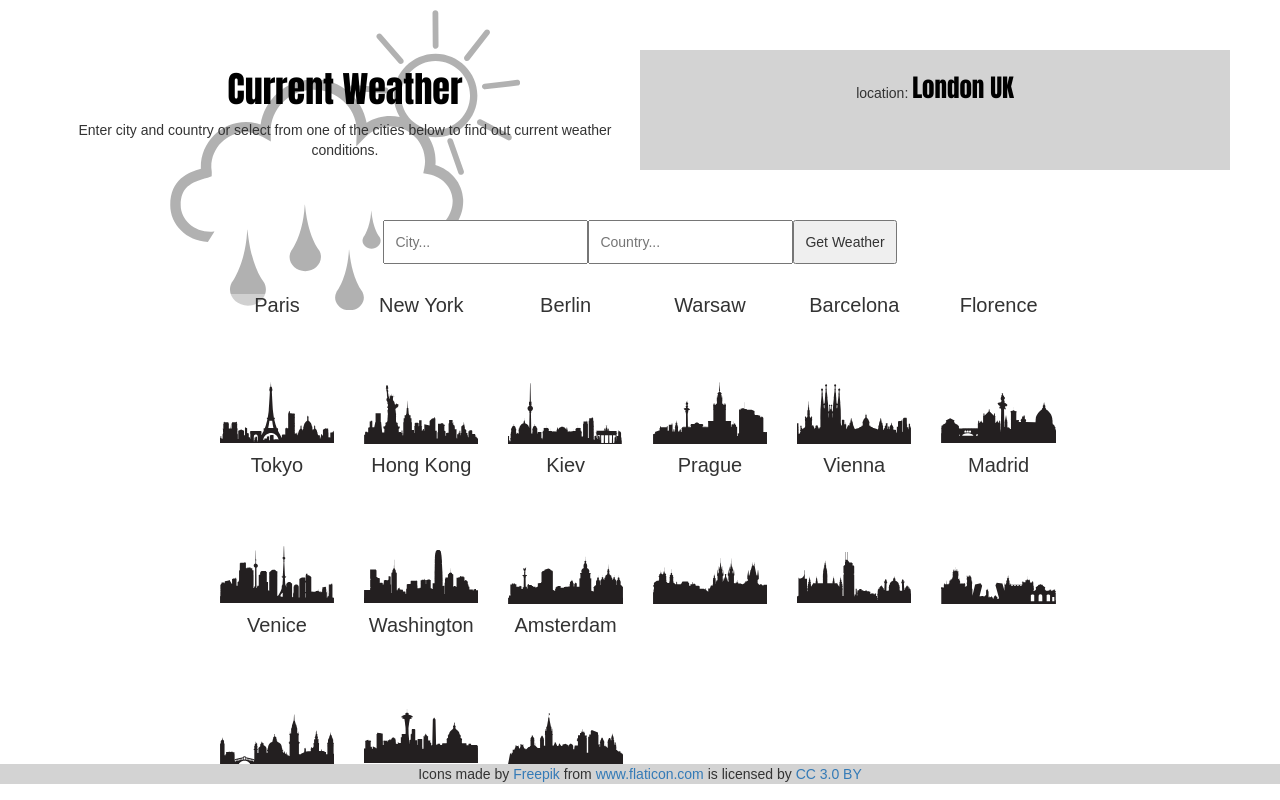
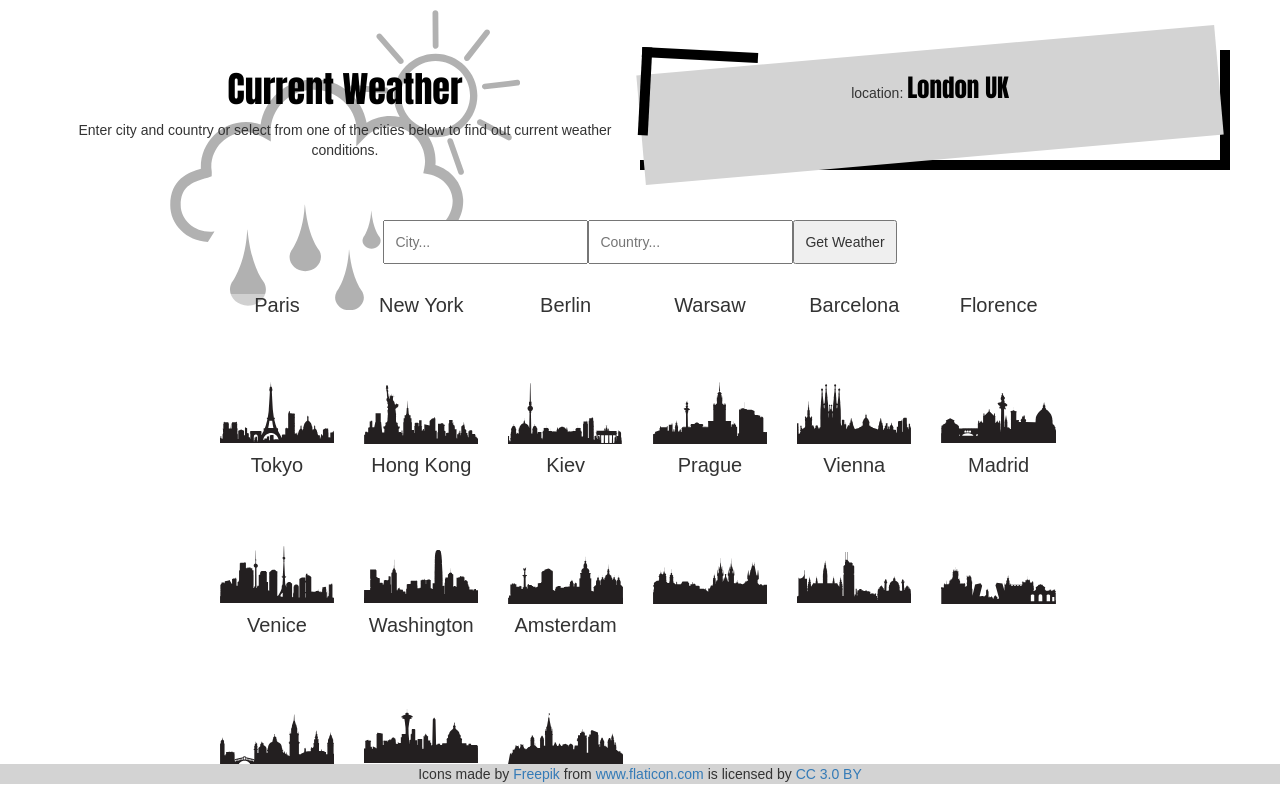
Before and after one commit to frdvorak/React-weather-app, a React (Create React App) app: page / in a window 1280 px wide. Built offline with nearby package versions, Linux system fonts and the light colour scheme; no server answers.

Commit message:
section 2 CSS styles

```diff
--- a/src/App.css
+++ b/src/App.css
@@ -24,8 +24,32 @@
   color: black;
 }
 .section-two {
+  position: relative;
   padding: 20px;
+  border-right: 10px solid black;
+  border-bottom: 10px solid black;
+  transform: rotatez(0deg);
+}
+.section-two:before {
+  content: '';
+  position: absolute;
+  top: 0; left: 0;
+  width: 100%; height: 100%;
   background: lightgray;
+  z-index: -100;
+  transform: rotatez(-5deg);
+
+}
+.section-two:after {
+  content: '';
+  position: absolute;
+  top: 0; left: 0;
+  width: 20%; height: 80%;
+  border-left: 10px solid black;
+  border-top: 10px solid black;
+  z-index: -100;
+  transform: rotatez(3deg);
+
 }
 .section-one h1 {
 
--- a/src/App.js
+++ b/src/App.js
@@ -21,14 +21,13 @@ class App extends Component {
 
   // show current data for default city (London)
   componentDidMount = async () => {
-    console.log('aaa');
     const city = this.state.city;
     const country = this.state.country;
     // call api, convert it to JSON, save that in variable 'data'
     const api_call = await fetch(`//api.openweathermap.org/data/2.5/weather?q=${city},${country}&appid=${API_KEY}&units=metric`);
     const data = await api_call.json();
       if (city && country && data.name) { //data.name is incuded so we setState only when we find city in the database
-        console.log(data);
+        //console.log(data);
         this.setState({
           city: data.name,
           temperature: data.main.temp,
@@ -123,7 +122,7 @@ class App extends Component {
         <div class="header">
           <div className="section-one">
             <Titles />
-            <WeatherIcon description={this.state.des} />
+            <WeatherIcon description={this.state.description} />
           </div>
           <div className="section-two">
           <Weather
@@ -138,7 +137,7 @@ class App extends Component {
         </div>
         <div className="form-section">
             <Form getWeather={this.getWeather}/>
-          </div>
+        </div>
         <div className='cities-panel container row align-items-center justify-content-center'>
           <CityTile name={'Paris'} city={'paris'} country={'fr'} imageFile={'paris'} tileClick={this.tileClick}/>
           <CityTile name={'New York'} city={'new york'} country={'us'} imageFile={'newyork'} tileClick={this.tileClick}/>
--- a/src/components/WeatherIcon.js
+++ b/src/components/WeatherIcon.js
@@ -1,32 +1,32 @@
 import React from 'react';
 
 const WeatherIcon = (props) => {
-        console.log(props.description);
+        //console.log(props.description);
         let icon;
-        if (props.description == 'light rain'){
+        if ((props.description === 'light rain')||(props.description === 'moderate rain')){
             icon = 'weather-rain';
-        } else if  (props.description == 'heavy rain'){
+        } else if  (props.description === 'heavy rain'){
             icon = 'weather-heavy-rain';
-        } else if  (props.description == 'clear sky'){
+        } else if  (props.description === 'clear sky'){
             icon = 'weather-sun';
-        } else if  ((props.description == 'few clouds')||(props.description == 'broken clouds')){
+        } else if  ((props.description === 'few clouds')||(props.description === 'broken clouds')){
             icon = 'weather-sun-cloud';
-        } else if  (props.description == 'overcast clouds'){
+        } else if  (props.description === 'overcast clouds'){
             icon = 'weather-clouds';
-        } else if  (props.description == 'storm'){
+        } else if  (props.description === 'storm'){
             icon = 'weather-storm';
-        } else if  (props.description == 'heavy storm'){
+        } else if  (props.description === 'heavy storm'){
             icon = 'weather-heavy-storm';
-        } else if  (props.description == 'fog'){
+        } else if  (props.description === 'fog'){
             icon = 'weather-fog';
-        } else if  (props.description == 'snow'){
+        } else if  (props.description === 'snow'){
             icon = 'weather-snow';
         } else {
             icon = 'weather-sun-rain';
         }
 
         let path = '../images/' + icon + '.svg';
-        console.log(path);
+        //console.log(path);
         return (
             <div>
                 <img src={path} alt='weather-icon'/>
```
